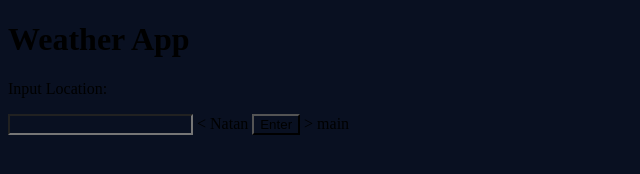
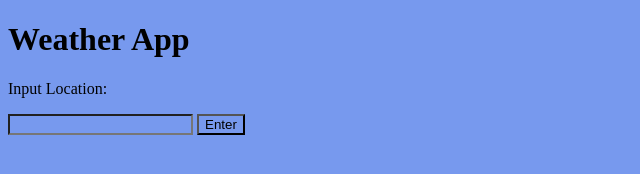
Before and after one commit to shyn-wang/weather-app, a plain HTML site: page Weather.html in a window 1280 px wide. Shown: the whole page, without its empty margins (0-640 px from the left). Drawn offline with Linux system fonts and the light colour scheme.

Commit message:
rustem stuff

```diff
--- a/Weather.CSS
+++ b/Weather.CSS
@@ -3,4 +3,6 @@
   outline: none;
   height: 40px;
   width: 140px;
+  font - size: 15px;
+  border - radius: 20px;
 }
--- a/Weather.html
+++ b/Weather.html
@@ -1,15 +1,17 @@
 <!DOCTYPE html>
 <html>
+
 <head>
   <title> Weather </title>
 
   <link rel="stylesheet" href="Weather.CSS">
 </head>
+
 <body>
 
-    <style> *
-      {
-        background: #091021
+  <style>
+    * {
+      background: #7799ee
     }
   </style>
 
@@ -17,15 +19,16 @@
     Weather App
   </h1>
   <p>Input Location:</p>
-    <input type = "text" id = "locationInput">
-< Natan
-    <button onclick="setValue()" id = "buttonEnter"> Enter</button>
-> main
+  <input type="text" id="locationInput">
+
+  <button onclick="setValue()" id="buttonEnter"> Enter</button>
+
   <script>
-      function setValue(){
+    function setValue() {
       var location = document.getElementById('locationInput').value
       console.log(location)
     }
   </script>
 </body>
+
 </html>
--- a/test.js
+++ b/test.js
@@ -1,5 +1,5 @@
-var location = [0,0]//First one is for country, second one if for city
+var location = [0, 0]//First one is for country, second one if for city
 
-function search(){
+function search() {
 
 }
```
Lines whose indentation alone changed are shown as unchanged.
